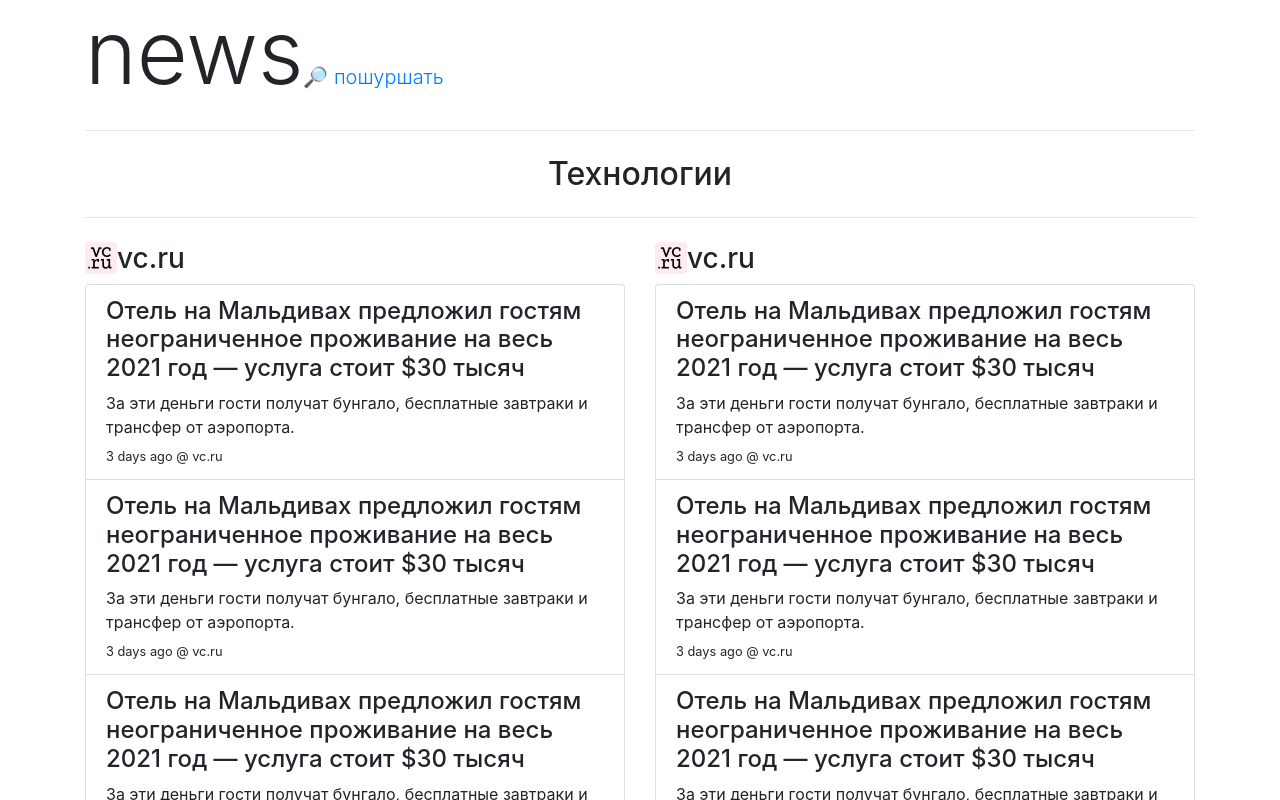
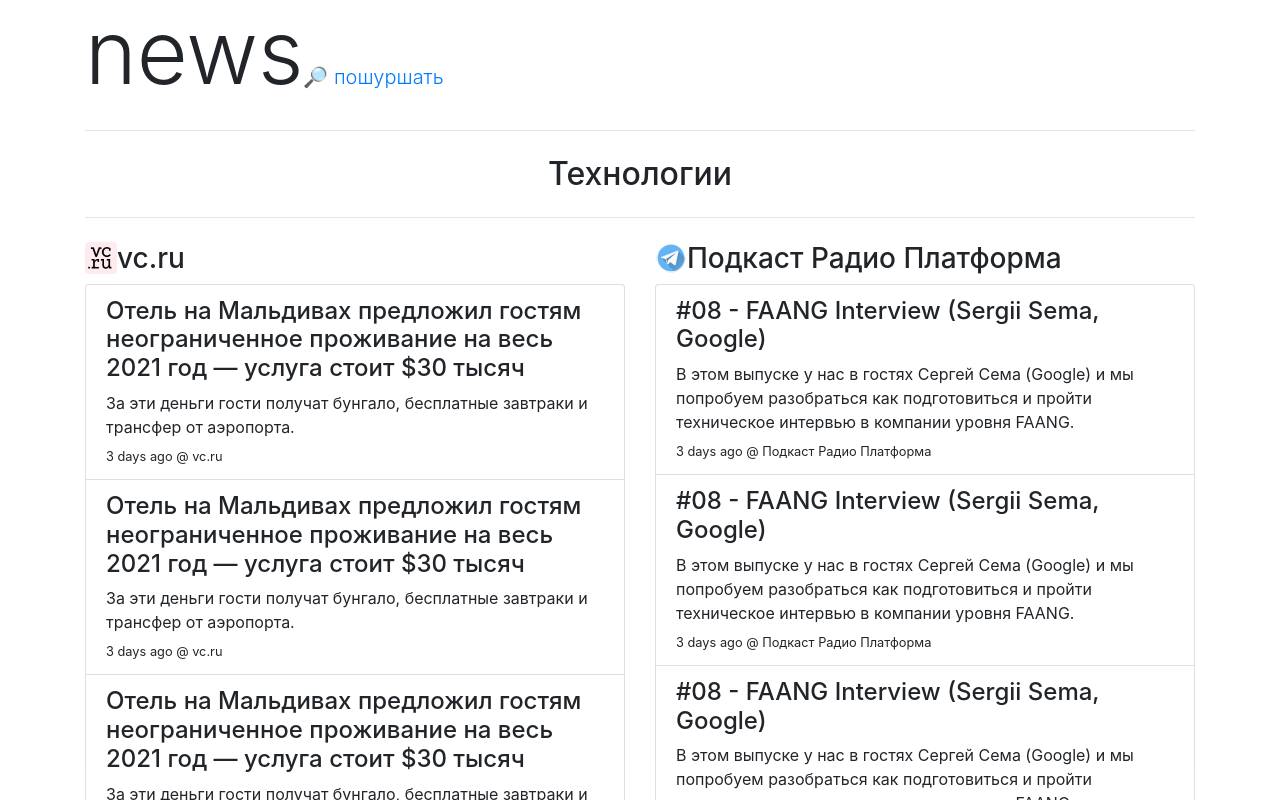
Before and after one commit to Denchick/news, a React (Create React App) app in the folder news-frontend/: page / in a window 1280 px wide. Shown: the top 800 px of the page. Built offline with nearby package versions, Linux system fonts and the light colour scheme.

Commit message:
add new mock card

```diff
--- a/news-frontend/src/components/NewsCategory/TechnologyCategory.tsx
+++ b/news-frontend/src/components/NewsCategory/TechnologyCategory.tsx
@@ -1,5 +1,5 @@
 import React from "react";
-import { Row, Col } from "react-bootstrap";
+import { Col } from "react-bootstrap";
 import newsCard from "../../mocks/cards";
 import NewsCard from "../NewsCard/NewsCard";
 import NewsCategory from "./NewsCategory";
@@ -8,10 +8,10 @@ const TechnologyCategory = () => {
     return (
         <NewsCategory title="Технологии">
             <Col>
-                <NewsCard source={newsCard.source} articles={newsCard.articles} />
+                <NewsCard source={newsCard[0].source} articles={newsCard[0].articles} />
             </Col>
             <Col>
-                <NewsCard source={newsCard.source} articles={newsCard.articles} />
+                <NewsCard source={newsCard[1].source} articles={newsCard[1].articles} />
             </Col>
         </NewsCategory>
     )
--- a/news-frontend/src/mocks/article.ts
+++ b/news-frontend/src/mocks/articles.ts
@@ -1,10 +1,15 @@
 import { IArticle } from "../data/Article";
 
-const mockArticle: IArticle = {
+export const mockArticleVc: IArticle = {
     title: "Отель на Мальдивах предложил гостям неограниченное проживание на весь 2021 год — услуга стоит $30 тысяч",
     description: "За эти деньги гости получат бунгало, бесплатные завтраки и трансфер от аэропорта.",
     publicationDate: new Date(2020, 11, 7, 21, 0, 0),
     url: "https://vc.ru/offline/174608-otel-na-maldivah-predlozhil-gostyam-neogranichennoe-prozhivanie-na-ves-2021-god-usluga-stoit-30-tysyach"
 }
 
-export default mockArticle
+export const mockArticleTelegram: IArticle = {
+    title: "#08 - FAANG Interview (Sergii Sema, Google)",
+    description: "В этом выпуске у нас в гостях Сергей Сема (Google) и мы попробуем разобраться как подготовиться и пройти техническое интервью в компании уровня FAANG.",
+    publicationDate: new Date(2020, 8, 21, 11, 41, 0),
+    url: "https://www.youtube.com/watch?v=Jvuk3ZjYIZw"
+}
--- a/news-frontend/src/mocks/cards.ts
+++ b/news-frontend/src/mocks/cards.ts
@@ -1,17 +1,31 @@
 import { INewsCard } from "../data/NewsCard";
-import vcruLogo from "../data/logo/vc-ru.png"
-import mockArticle from "./article";
+import vcIcon from "../data/logo/vc-ru.png"
+import telegramIcon from "../data/logo/telegram.png"
+import { mockArticleVc, mockArticleTelegram } from "./articles";
 
-const newsCard: INewsCard = {
-    source: {
-        title: "vc.ru",
-        icon: vcruLogo
+const newsCard: INewsCard[] = [
+    {
+        source: {
+            title: "vc.ru",
+            icon: vcIcon
+        },
+        articles: [
+            mockArticleVc,
+            mockArticleVc,
+            mockArticleVc,
+        ]
     },
-    articles: [
-        mockArticle,
-        mockArticle,
-        mockArticle,
-    ]
-}
+    {
+        source: {
+            title: "Подкаст Радио Платформа",
+            icon: telegramIcon
+        },
+        articles: [
+            mockArticleTelegram,
+            mockArticleTelegram,
+            mockArticleTelegram
+        ]
+    }
+]
 
 export default newsCard;
```
Also changed, not shown: news-frontend/src/data/logo/telegram.png (added).
